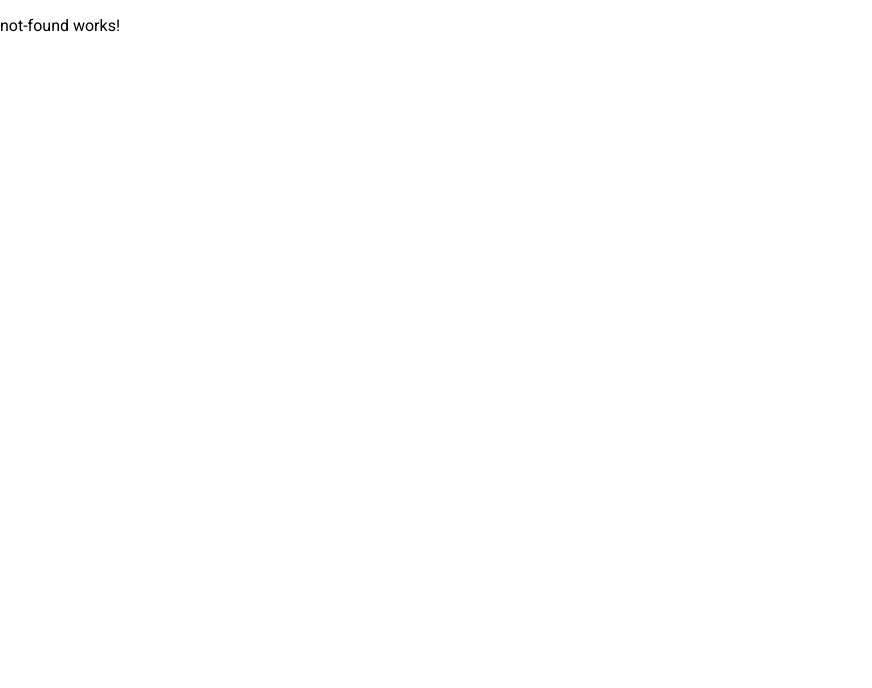
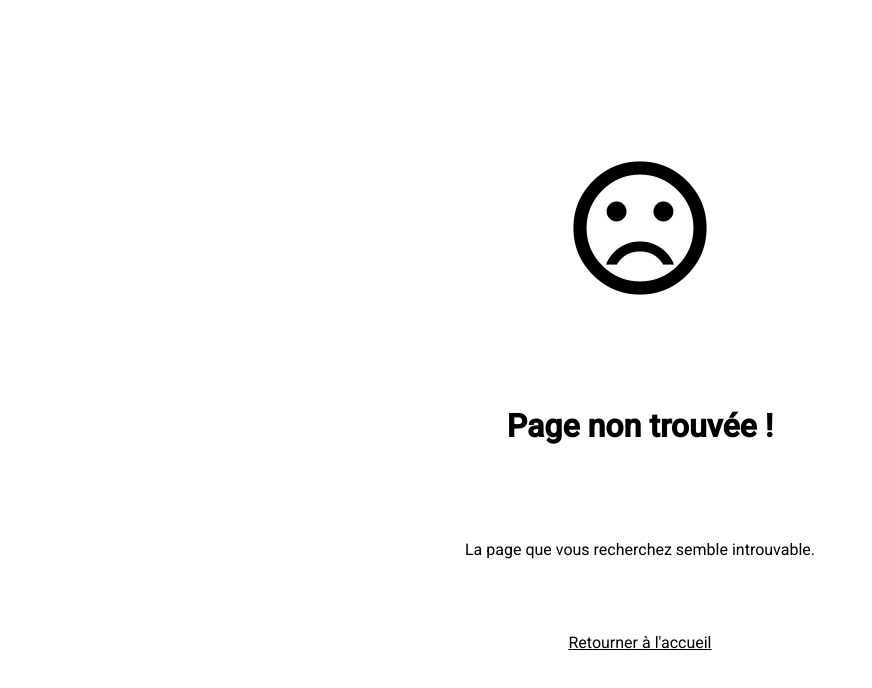
Before and after one commit to mcoucke/sgpj, an Angular app in the folder client/: page /404 in a window 1280 px wide. Shown: the top 688 px of the page, without its empty margins (0-872 px from the left). Built offline with nearby package versions, Linux system fonts and the light colour scheme.

Commit message:
simple 404 page done

```diff
--- a/client/src/app/components/not-found/not-found.component.css
+++ b/client/src/app/components/not-found/not-found.component.css
@@ -0,0 +1,26 @@
+.container {
+    display: flex;
+    flex-direction: column;
+    justify-content: space-evenly;
+    align-items: center;
+    width: 60%;
+    height: 100%;
+    margin: auto;
+}
+
+.icons {
+    font-size: 10em;
+}
+
+.nav-link {
+    text-decoration: underline;
+    cursor: pointer;
+    outline: none;
+    color: black;
+    transition: 0.3s;
+}
+
+.nav-link:hover {
+    color: teal;
+    transition: 0.3s;
+}
--- a/client/src/app/components/not-found/not-found.component.html
+++ b/client/src/app/components/not-found/not-found.component.html
@@ -1 +1,12 @@
-<p>not-found works!</p>
+
+<div class="container">
+    <div></div>
+    <div><span class="material-icons icons">sentiment_very_dissatisfied</span></div>
+
+    <h1>Page non trouvée !</h1>
+
+    <div>La page que vous recherchez semble introuvable.</div>
+
+    <div [routerLink]="['/home']" class="nav-link">Retourner à l'accueil</div>
+    <div></div>
+</div>
```
